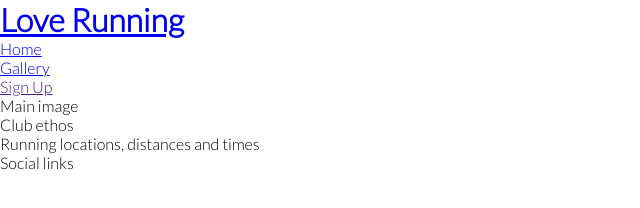
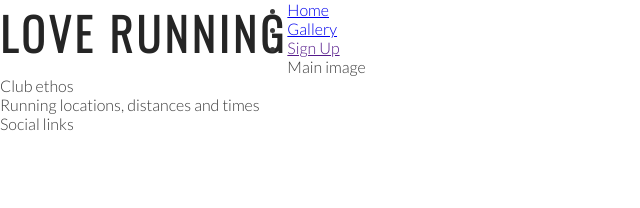
Before and after one commit to SJECollins/ci-love-running, a plain HTML site: page index.html in a window 1280 px wide. Shown: the whole page, without its empty margins (0-640 px from the left). Drawn offline with nearby package versions, Linux system fonts and the light colour scheme.

Commit message:
Add style to logo

```diff
--- a/assets/css/style.css
+++ b/assets/css/style.css
@@ -9,4 +9,19 @@
 body {
     font-family: Lato, sans-serif;
     font-weight: 300;
+    color: #3a3a3a;
 }
+
+/* headings, logo */
+
+h1, h2 {
+    font-family: Oswald, sans-serif;
+    text-transform: uppercase;
+    letter-spacing: 4px;
+    color: #252525;
+}
+
+#logo {
+    float: left;
+    font-size: 280%;
+}
--- a/index.html
+++ b/index.html
@@ -12,7 +12,7 @@
 <body>
     <header>
         <a href="index.html">
-            <h1>Love Running</h1>
+            <h1 id="logo">Love Running</h1>
         </a>
         <nav>
             <ul>
```
